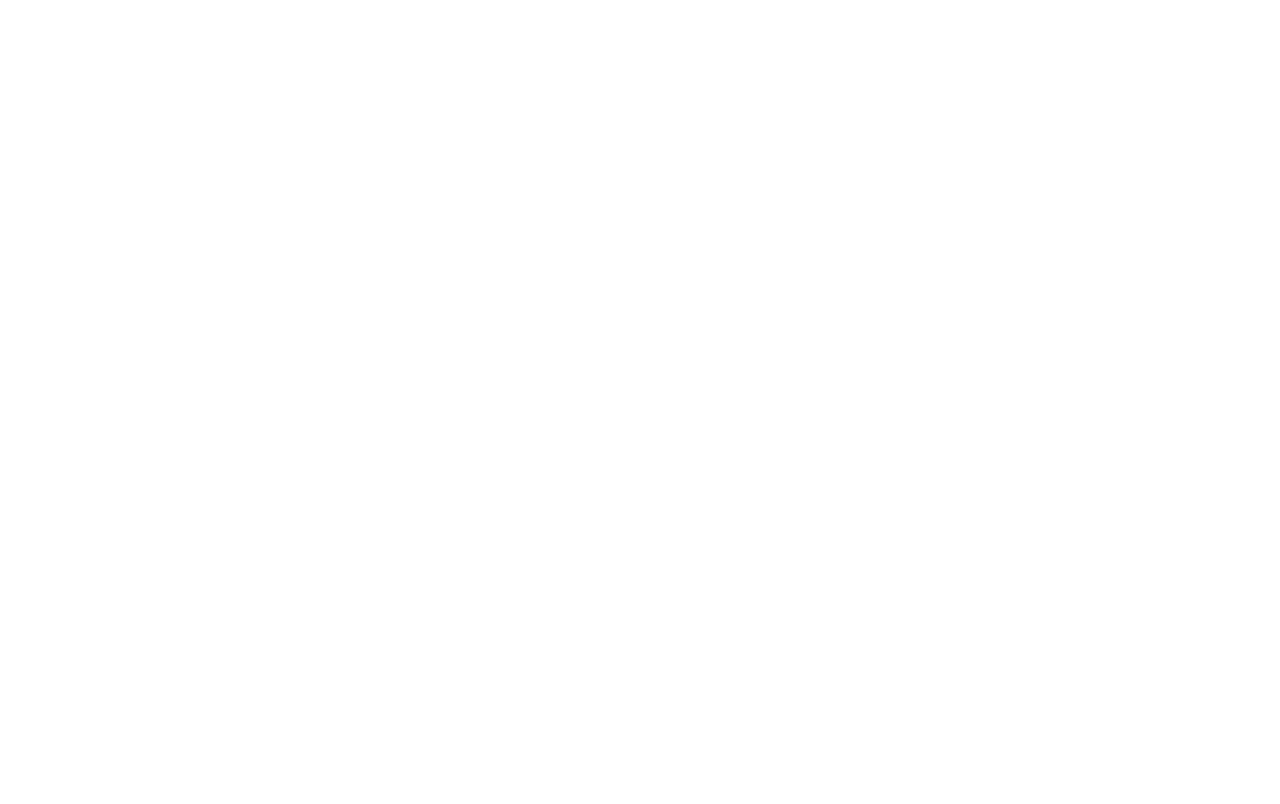
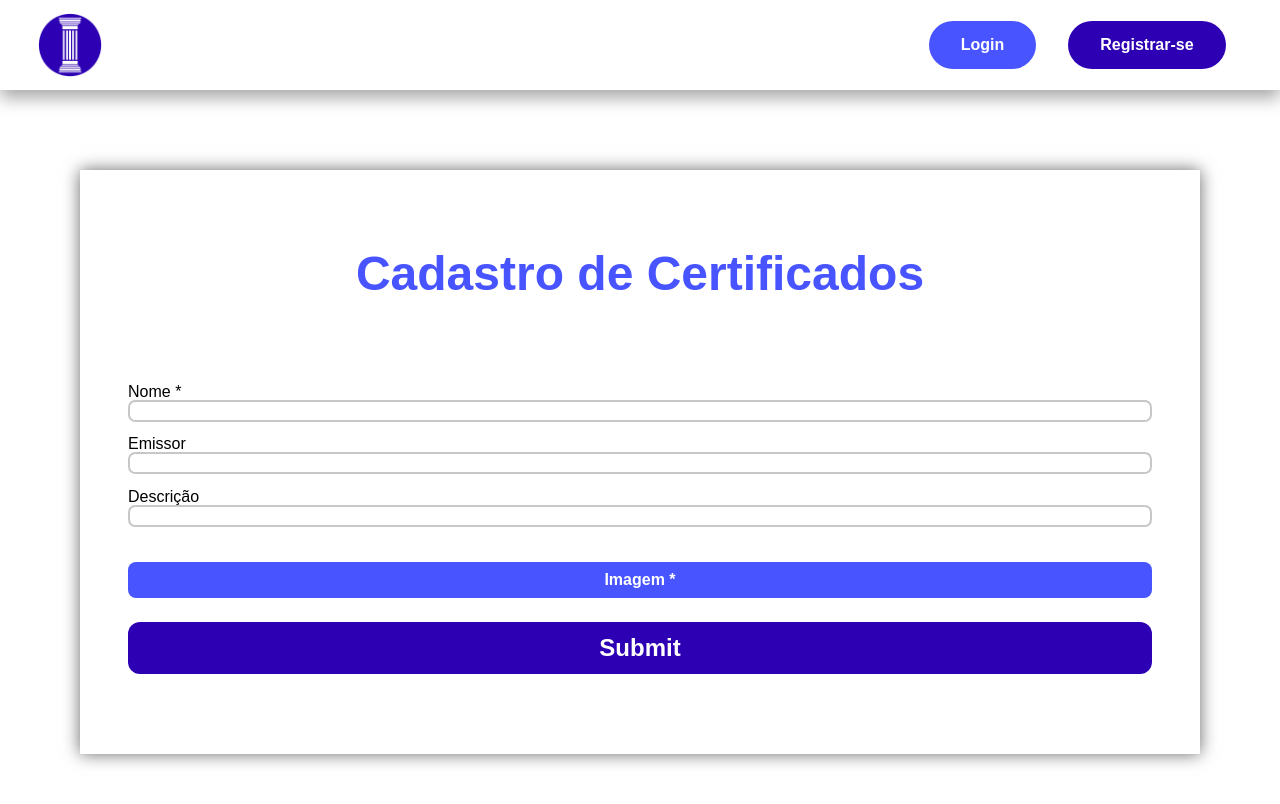
Before and after one commit to NicolasCoiado/platoni-frontend, a Vue app: page /cadastro/certificados in a window 1280 px wide. Before the commit this address had no page. Shown: the top 804 px of the page. Built offline with nearby package versions, Linux system fonts and the light colour scheme; no server answers.

Commit message:
Implementando o cadastro de certificados.

```diff
--- /dev/null
+++ b/src/components/FormCertificado.vue
@@ -0,0 +1,188 @@
+<template>
+    <form class="area-form" @submit="cadastrarCert">
+        <h1>Cadastro de Certificados</h1>
+        <label for="nome">Nome *</label>
+        <input class="input-txt" type="text" name="nome" v-model="nome" required>
+        <label for="emissor">Emissor</label>
+        <input class="input-txt" type="text" name="emissor" v-model="emissor">
+        <label for="Descrição">Descrição</label>
+        <input class="input-txt" type="text" name="descricao" v-model="descricao">
+        <label class="input-file" for="imagem">{{msgFile}}</label>
+        <input @change="inputFile" type="file" name="imagem" id="imagem" accept="image/png, image/jpeg" />
+        <button class="btn-clean" v-show="file" @click="cleanFile">Retirar imagem</button>
+        <input class="btn-submit" type="submit"/>
+    </form>
+</template>
+<script>
+import axios from "axios";
+import {useStore} from "../store/store.js";
+
+export default {
+  name: 'FormCertificado',
+  data(){
+    return{
+      nome: null,
+      emissor: null,
+      descricao: null,
+      id: null,
+      imagem: null,
+      file: false,
+      msgFile: "Imagem *"
+    }
+  },
+  mounted(){
+    this.getId();
+  },
+  methods:{
+    inputFile(e){
+      this.file = true
+      this.msgFile = "Imagem selecionada"
+      this.imagem = e.target.files[0]
+    },
+    cleanFile(){
+      this.file = false
+      this.msgFile = "Imagem *"
+    },
+    getId(){
+      const api = import.meta.env.VITE_API
+      const store = useStore()
+      const jwt = store.verToken
+
+      axios
+      .get(api+"get_id", {headers: {Authorization: "Bearer "+jwt}})
+      .then((res) => {
+        this.id = res.data.id;
+      })
+      .catch((error) => {
+        if(error.response.data.msg === "Token inválido."){
+          this.$router.push({ path: "/" });
+          console.error(error.response.data.msg)
+        }else{
+          console.error(error.response.data.msg)
+        }
+      })
+    },
+    cadastrarCert(e){
+      e.preventDefault()
+      const api = import.meta.env.VITE_API;
+      const store = useStore();
+      const jwt = store.verToken;
+
+      const form = new FormData();
+      form.append('nome_certificado', this.nome);
+      form.append('emissor', this.emissor);
+      form.append('descricao', this.descricao);
+      form.append('id_usuario', this.id);
+      form.append('imagem', this.imagem);
+
+      axios
+      .post(api + "cadastro_cert", form, {headers: {Authorization: "Bearer " + jwt}})
+      .then((res)=>{
+        console.log(res);
+      })
+      .catch((error)=>{
+        console.error(error);
+      })
+    }
+  }
+}
+</script>
+<style scoped>
+h1{
+    margin-bottom: 1.8em;
+    font-weight: bold;
+    color: #4854ff;
+    text-align: center;
+}
+input[type='file'] {
+  display: none
+}
+.input-file{
+  background-color: #4854ff;
+  font-weight: bold;
+  text-align: center;
+  color: #FFFF;
+  padding: 1%;
+  border-radius: 0.5em;
+  margin-top: 2%;
+}
+.input-file:hover{
+  box-shadow: 0em 0.3em 0.5em 0px #a8a8a8;
+}
+.btn-clean{
+  background-color: #ff2e2e;
+  font-weight: bold;
+  text-align: center;
+  color: #FFFF;
+  padding: 1%;
+  border-radius: 0.5em;
+  margin-top: 2%;
+  border: none;
+}
+.btn-clean:hover{
+  box-shadow: 0em 0.3em 0.5em 0px #a8a8a8;
+}
+.flex{
+  display: flex;
+  flex-direction: row;
+}
+@media screen and (min-width: 1650px){
+  .area-form{
+    margin: 5em 30em;
+    padding: 5em 5em;
+    box-shadow: 0em 0em 1em 0em #686868;
+    display:  flex;
+    flex-direction: column;
+  }
+  h1{
+    font-size: 3em;
+  }
+}
+@media screen and (max-width: 1649px) and (min-width: 850px){
+  .area-form{
+    margin: 5em 5em;
+    padding: 5em 3em;
+    box-shadow: 0em 0em 1em 0em #686868;
+    display:  flex;
+    flex-direction: column;
+  }
+  h1{
+    font-size: 3em;
+  }
+}
+
+@media screen and (max-width: 844px){
+  .area-form{
+    margin: 3em 0em;
+    padding: 2em 1em;
+    display:  flex;
+    flex-direction: column;
+  }
+  h1{
+    font-size: 2em;
+  }
+}
+
+.input-txt{
+  font-size: 0.9em;
+  border-radius: 0.5em;
+  margin-bottom: 1em;
+  border-top: 2px #c7c7c7 solid;
+  border-bottom: 2px #c7c7c7 solid;
+  border-left: 2px #c7c7c7 solid;
+  border-right: 2px #c7c7c7 solid;
+}
+.btn-submit{
+  font-size: 1.5em;
+  font-weight: bold;
+  color: #FFFF;
+  background-color: #2D00B4;
+  border: none;
+  border-radius: 0.5em;
+  padding: 0.5em;
+  margin-top: 1em;
+}
+.btn-submit:hover{
+  box-shadow: 0em 0.3em 0.5em 0px #a8a8a8;
+}
+</style>
--- a/src/components/GaleriaCertificados.vue
+++ b/src/components/GaleriaCertificados.vue
@@ -1,7 +1,7 @@
 <template>
   <div class="container">
     <div class="galeria">
-      <router-link to="/" id="btn-add" class="cert"></router-link>
+      <router-link to="/cadastro/certificados" id="btn-add" class="cert"></router-link>
       <Certificado class="cert" v-for="certificado in certificados" :key="certificado.id_certificado" :id_certificado="certificado.id_certificado" :nome_certificado="certificado.nome_certificado" :img="certificado.url"/>
     </div>
   </div>
--- a/src/router/index.js
+++ b/src/router/index.js
@@ -6,6 +6,7 @@
 import Perfil from "../views/Perfil.vue";
 import EditEmail from "../views/EditEmail.vue";
 import DeleteUsuario from "../views/DeleteUsuario.vue";
+import CadastroCert from "../views/CadastroCert.vue";
 
 const routes = [
   {
@@ -43,6 +44,11 @@
     name: "DeleteUsuario",
     component: DeleteUsuario,
   },
+  {
+    path: "/cadastro/certificados",
+    name: "CadastroCert",
+    component: CadastroCert,
+  },
 ];
 
 const router = createRouter({
--- /dev/null
+++ b/src/views/CadastroCert.vue
@@ -0,0 +1,23 @@
+<template>
+    <Navbar />
+    <body>
+        <FormCertificado />
+    </body>
+</template>
+<script>
+import Navbar from "../components/Navbar.vue"
+import FormCertificado from "../components/FormCertificado.vue"
+
+export default {
+  name: 'CadastroCert',
+  components:{
+    Navbar,
+    FormCertificado
+  }
+}
+</script>
+<style scoped>
+*{
+    font-family: Arial, Helvetica, sans-serif;
+}
+</style>
```
